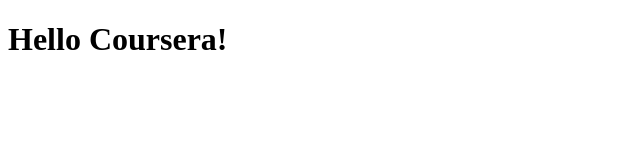
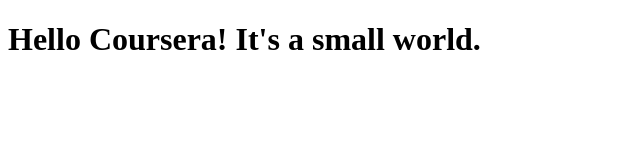
Before and after one commit to JohnTD500/Intro2HTML5, a plain HTML site: page site/index.html in a window 1280 px wide. Shown: the whole page, without its empty margins (0-640 px from the left). Drawn offline with Linux system fonts and the light colour scheme.

Commit message:
A small change to content.

```diff
--- a/site/index.html
+++ b/site/index.html
@@ -4,6 +4,6 @@
 	<title>Hello Coursera</title>
 </head>
 <body>
-<h1>Hello Coursera!</h1>
+<h1>Hello Coursera! It's a small world.</h1>
 </body>
 </html>
```
